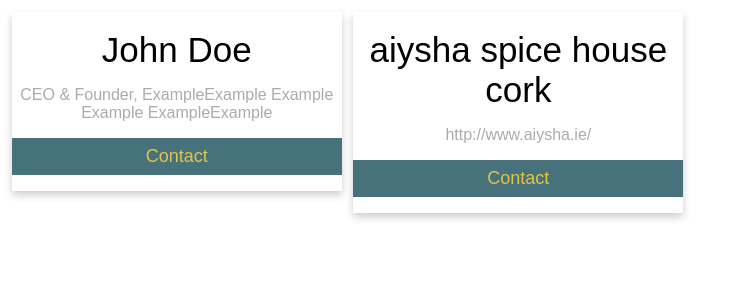
After one commit to OAbouHajar/syrain_business_directory, a Flask app: template templates/card.html in a window 1280 px wide. The commit adds this page. Shown: the top 300 px of the page, without its empty margins (0-740 px from the left). Run offline with Flask 2, Linux system fonts and the light colour scheme; the template is opened without the code that fills it, so the values that code supplies are empty.

Commit message:
test new style and results

```diff
--- a/app.py
+++ b/app.py
@@ -49,7 +49,7 @@
     for k,v in data.items():
         for y,k in v.items():
             if k['active'] is True:
-                table += "<button id='resultRow' class='filterDiv collapsible "+ str(k["busSector"]) +"'>" + str(k["name"]) + "<br>" + "<span class='busdesc'>" + str(k["busDesc"][0:75]+'...') +"</span>" + "</button>"
+                table += "<button name='resultRow' class='filterDiv collapsible "+ str(k["busSector"]) +"'>" + str(k["name"]) + "<br>" + "<span class='busdesc'>" + str(k["busDesc"][0:75]+'...') +"</span>" + "</button>"
                 table += "<div class='content'>"
                 table += '''<table>
                             <thead>
@@ -94,7 +94,7 @@
                 ''' %(county)
     for y,k in x.items():
         if k['active'] is True:
-            table += "<button class='filterDiv collapsible "+ str(k["busSector"]) +"'>" + str(k["name"]) + str(k["busDesc"][0:75]+'...') + "</button>"
+            table += "<button name='resultRow' class='filterDiv collapsible "+ str(k["busSector"]) +"'>" + str(k["name"]) + "<br>" + "<span class='busdesc'>" + str(k["busDesc"][0:75]+'...') +"</span>" + "</button>"
             table += "<div class='content'>"
             table += '''<table>
                     <thead>
@@ -125,6 +125,28 @@
             table += "</div>"
     return table
 
+
+def create_the_table_all_card():
+    r = requests.get("https://dalily-sy.firebaseio.com/locations.json")
+    data = r.json()
+
+    table = ""
+    for k,v in data.items():
+        for y,k in v.items():
+            if k['active'] is True:
+                table += '''
+                <div class="busCard" name='resultRow' class='filterDiv collapsible ''' +  str(k["busSector"]) + "'" +'''>
+                    <br>
+                <span class="busName">''' + str(k["name"]) + '''</span>
+                <span class="busTitle">''' + str(k["busDesc"][0:75]) + '''</span>
+                <button class="buttonBus">Contact</button>
+                </div>
+                '''
+    return table
+
+
+
+
 @app.route("/")
 def route():
     return render_template("index.html" )
@@ -135,7 +157,7 @@
     select = request.args.get('countySearch')
     print(select)
     if select == 'all':
-        table = create_the_table_all()
+        table = create_the_table_all_card()
     else:
         table= create_the_table(select)
     return render_template("result2.html" , select=select , table=table)
--- /dev/null
+++ b/templates/card.html
@@ -0,0 +1,79 @@
+<!DOCTYPE html>
+<html>
+<head>
+<link rel="stylesheet" href="https://cdnjs.cloudflare.com/ajax/libs/font-awesome/4.7.0/css/font-awesome.min.css">
+<style>
+.busCard {
+    box-shadow: 0 4px 8px 0 rgb(0 0 0 / 20%);
+    max-width: 330px;
+    text-align: center;
+    font-family: arial;
+    display: inline-table;
+    /* margin-left: 0.5px; */
+    /* margin-right: 0.5%; */
+    margin: 0.3%;
+}
+.busName {
+    color: #000000;
+    text-align: center;
+    font-size: 35px;
+    font-family: 'Montserrat', sans-serif;
+    font-weight: 500;}
+.busTitle {
+    display: block;
+    margin-block-start: 1em;
+    margin-block-end: 1em;
+    margin-inline-start: 0px;
+    margin-inline-end: 0px;
+    color: #ababab;
+}
+
+.buttonBus {
+    border: none;
+    outline: 0;
+    display: inline-block;
+    padding: 8px;
+    color: #e2c449;
+    background-color: #47727b;
+    text-align: center;
+    cursor: pointer;
+    width: 100%;
+    font-size: 18px;
+}
+
+
+
+.buttonBus:hover {
+  opacity: 0.7;
+}
+</style>
+</head>
+<body>
+
+
+<div class="busCard">
+    <br>
+  <!-- <img src="/w3images/team2.jpg" alt="John" style="width:100%"> -->
+  <span class="busName">John Doe</span>
+  <span class="busTitle">CEO & Founder, ExampleExample Example Example ExampleExample</span>
+  <!-- <div style="margin: 24px 0;">
+    <a href="#"><i class="fa fa-dribbble"></i></a>
+    <a href="#"><i class="fa fa-twitter"></i></a>
+    <a href="#"><i class="fa fa-linkedin"></i></a>
+    <a href="#"><i class="fa fa-facebook"></i></a>
+  </div> -->
+  <p><button class="buttonBus">Contact</button></p>
+</div>
+
+
+<div class="busCard" name='resultRow' class='filterDiv collapsible Retail'>
+    <br>
+<span class="busName">aiysha spice house cork</span>
+<span class="busTitle">http://www.aiysha.ie/</span>
+<p><button class="buttonBus">Contact</button></p>
+</div>
+
+
+
+</body>
+</html>
--- a/templates/search.html
+++ b/templates/search.html
@@ -49,7 +49,7 @@
     var input, filter, ul, li, a, i, txtValue;
     input = document.getElementById("myInput");
     filter = input.value.toUpperCase();
-    ul = document.getElementsByTagName("button");
+    ul = document.getElementsByName("resultRow");
     for (i = 0; i < ul.length; i++) {
         a = ul[i].textContent;
         if (a.toUpperCase().includes(filter)) {
```
Also changed, not shown: static/EIH.css (+56 -6 lines), templates/header.html (+8 -7 lines), static/08.jpeg (added), static/09.png (added), static/10.png (added), static/11.jpeg (added), static/12.jpeg (added), static/ihgHX4.png (added), static/logo-old.png (added), static/logo.png, 4 other files.
